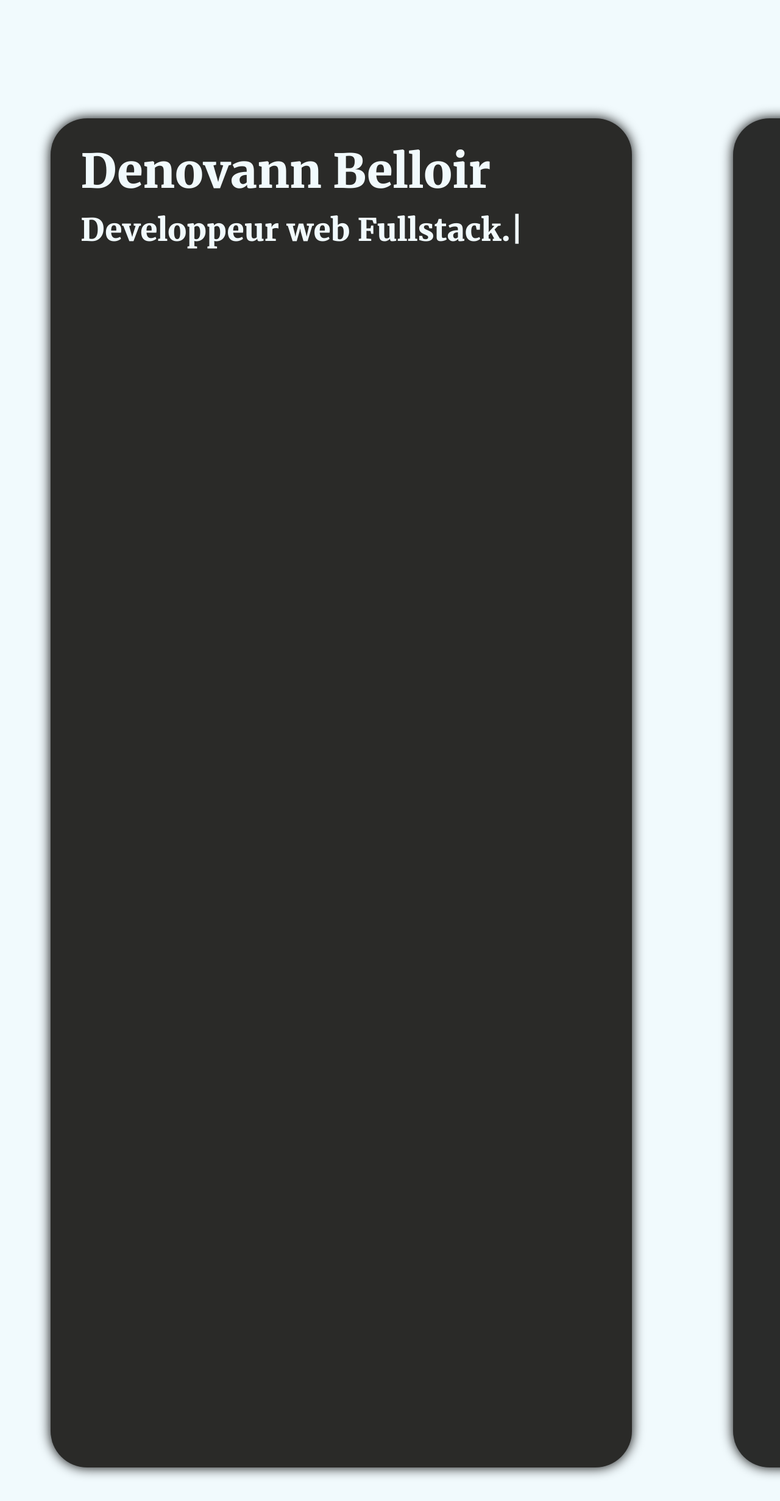
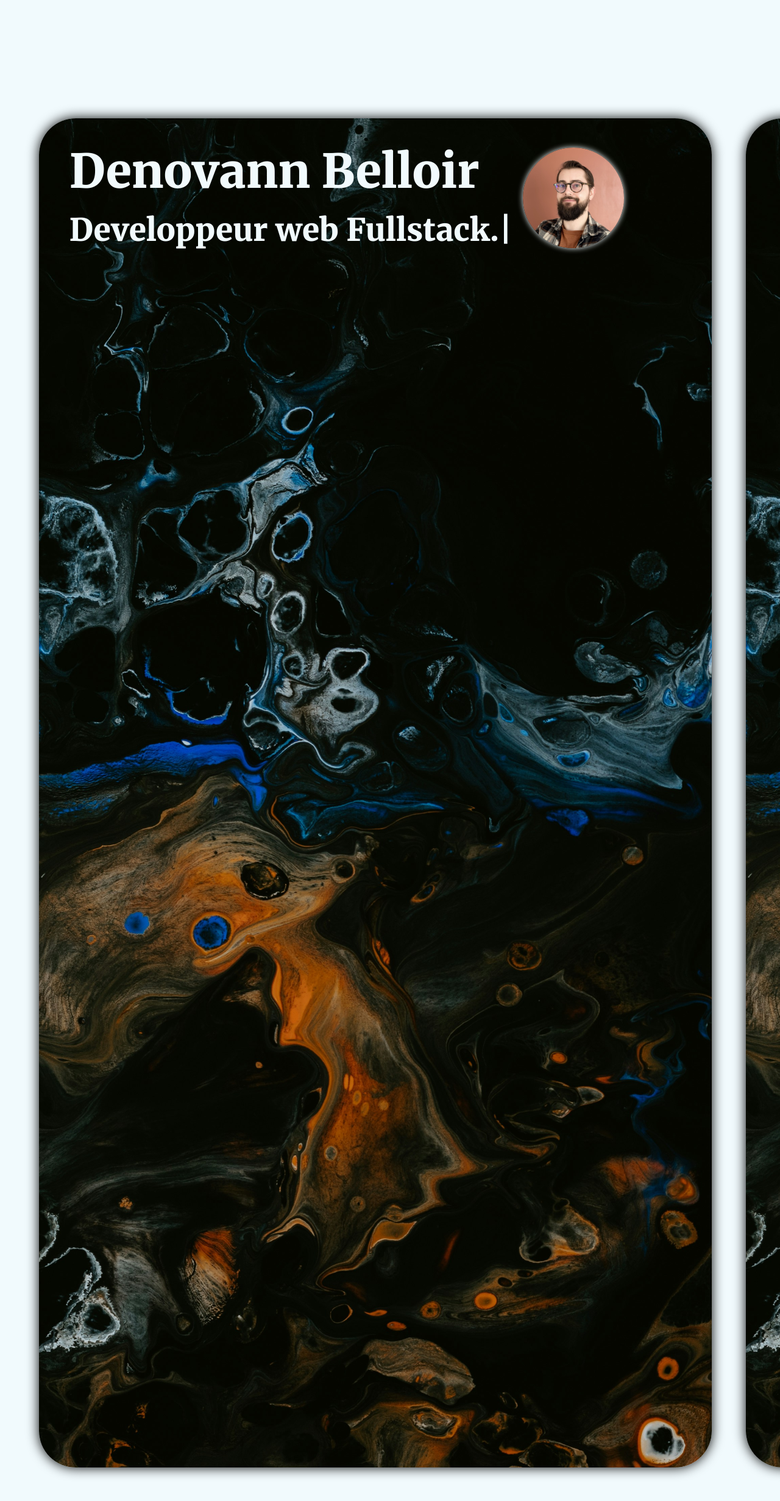
Before and after one commit to Deunoh/portfolio, a PHP site: page / in a window 1280 px wide. Shown: the top 2461 px of the page at 61% size. Run offline with PHP 8.4, Linux system fonts and the light colour scheme.

Commit message:
header ok preparation section techno

```diff
--- a/css/style.css
+++ b/css/style.css
@@ -2,7 +2,10 @@
     --main-color: #F1FAFD;
     --title-font: 'Merriweather', serif;
 }
-
+body{
+    width: 100vw;
+    height: 100vh;
+}
 
 .card-box {
     /* background-color: darkslategray; */
@@ -18,10 +21,11 @@
 .cards-container {
     display: flex;
     flex-direction: row;
-    width: 350vw;
+    width: 370vw;
     transform: rotate(90deg) translateY(-100vh);
     transform-origin: top left;
    background-color: var(--main-color);
+
 }
 .main-container {
     width: 100vh;
@@ -30,7 +34,7 @@
     transform-origin: top left;
     overflow-x: hidden;
 
-    background-color: red;
+    /* background-color: red; */
     /* pour ie et mozilla */
     -ms-overlow-style: none;
     scrollbar-width: none;
@@ -40,24 +44,40 @@
 .card{
     padding: 1px;
     height: 85%;
-    width: 85%;
+    width: 93%;
     border-radius: 60px;
     box-shadow: 0 0 20px black;
+    background-image: url("../img/eberhard-grossgasteiger-xC7Ho08RYF4-unsplash.jpg");
+    background-size: cover;
+
 }
 ::-webkit-scrollbar {
     display: none;
 }
+
 .one {
-    background: #2A2A28;
+    margin-left: 3rem;
+    /* background: #2A2A28; */
+    position: relative;
 }
+.one__img__profile{
+    width: 15%;
+    aspect-ratio: 1/1;
+    border-radius: 100%;
+    position: absolute;
+    top: 3rem;
+    right: 9rem;
+    box-shadow: 0 0 10px #F1FAFD;
+}
+
 .two {
-    background: #2A2B2A;
+    /* background: #2A2B2A; */
 }
 .three {
-    background: #2A2B2A;
+    /* background: #2A2B2A; */
 }
 .four {
-    background: #2A2B2A;
+    /* background: #2A2B2A; */
 }
 
 h1{
--- a/index.html
+++ b/index.html
@@ -1,5 +1,6 @@
 <!DOCTYPE html>
 <html lang="fr">
+
 <head>
     <meta charset="UTF-8">
     <meta name="viewport" content="width=device-width, initial-scale=1.0">
@@ -15,14 +16,23 @@
     <link rel="stylesheet" href="./css/style.css">
 
 </head>
+
 <body>
     <div class="main-container">
 
         <div class="cards-container">
             <div class="card-box">
                 <div class="card one">
-                    <h1>Denovann Belloir </h1>
-                    <h2>Developpeur web Fullstack.<span>|</span></h2>
+                    <header>
+                        <h1>Denovann Belloir </h1>
+                        <h2>Developpeur web Fullstack.<span>|</span></h2>
+                        <img class="one__img__profile" src="img/profil.jpeg" alt="photo de denovann">
+                    </header>
+                    <section class="one__section__techno">
+                        <div class="box-techno"></div>
+                        <div class="box-techno"></div>
+                        <div class="box-techno"></div>
+                    </section>
 
                 </div>
             </div>
@@ -42,6 +52,7 @@
 
     </div>
 </body>
+
 </html>
 
 <!-- https://www.youtube.com/watch?v=jnnUiwhQZpc -->
```
Also changed, not shown: img/eberhard-grossgasteiger-xC7Ho08RYF4-unsplash.jpg (added), test.php (added).
